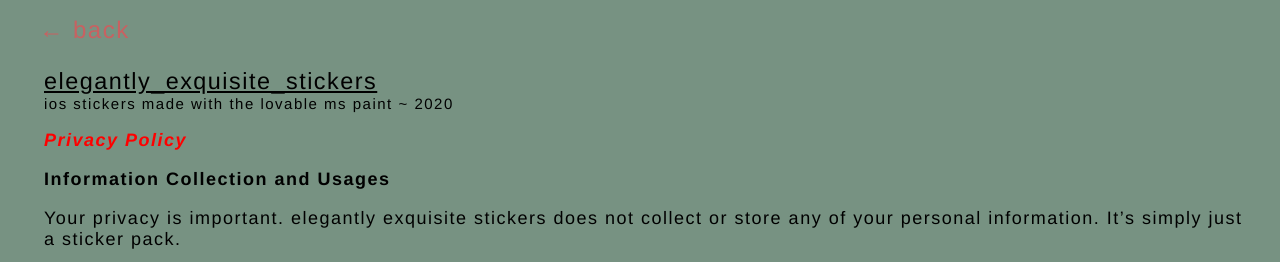
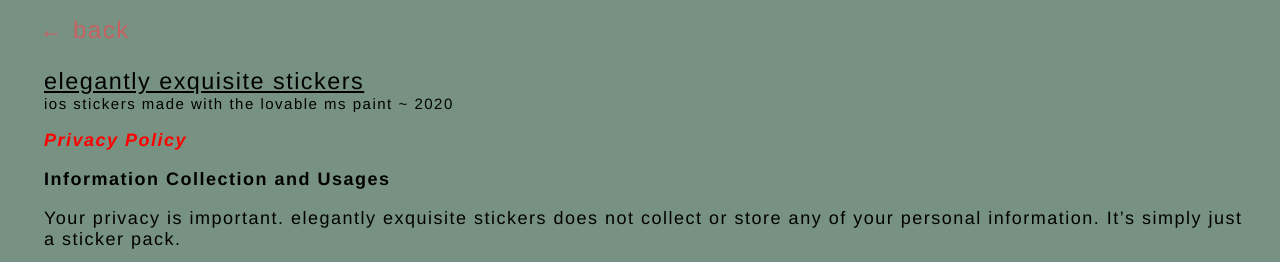
Before and after one commit to soupypan/soupypan.github.io, a Jekyll site: the page built from _projects/ees.md, in a window 1280 px wide. Shown: the top 262 px of the page. Built offline with Jekyll 4.4.1, drawn with Linux system fonts in a browser that asks for light colours.

Commit message:
Update ees.md

```diff
--- a/_projects/ees.md
+++ b/_projects/ees.md
@@ -1,6 +1,6 @@
 ---
 layout: genpgproject
-title: elegantly_exquisite_stickers
+title: elegantly exquisite stickers
 desc: ios stickers made with the lovable ms paint ~ 2020
 index: 0
 ---
```
